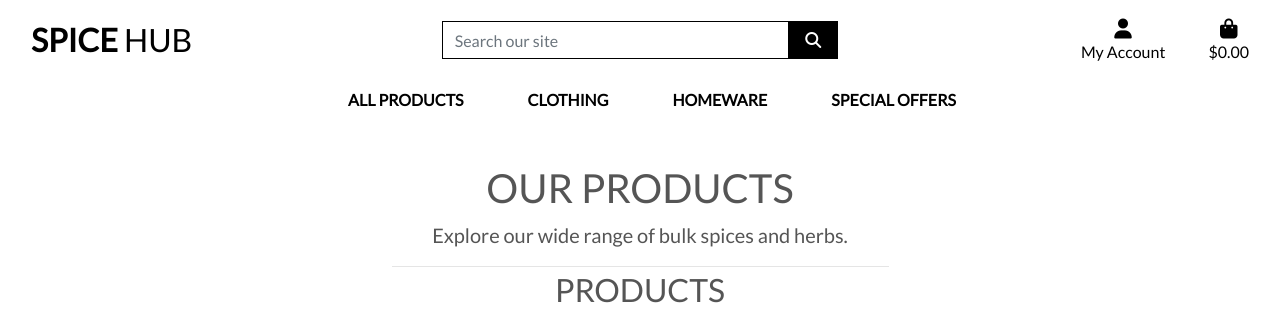
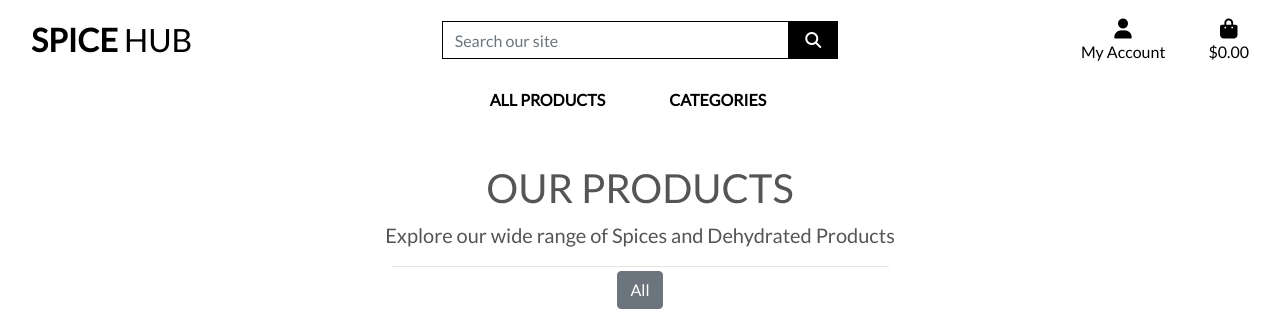
Before and after one commit to pooja-par/spicehub, a Django app: page /products/ in a window 1280 px wide. Shown: the top 318 px of the page. Run offline with Django 3.2, Linux system fonts and the light colour scheme; data comes from the database, SQL or seed files in the repository; some libraries are stand-ins or nearby versions.

Commit message:
Update of product functionality and searchbar

```diff
--- a/products/templates/products/products.html
+++ b/products/templates/products/products.html
@@ -6,7 +6,7 @@
         <div class="row">
             <div class="col text-center">
                 <h1 class="logo-font">Our Products</h1>
-                <p class="lead">Explore our wide range of bulk spices and herbs.</p>
+                <p class="lead">Explore our wide range of Spices and Dehydrated Products</p>
                 <hr class="w-50 mb-1">
             </div>
         </div>
@@ -16,12 +16,6 @@
 {% block content %}
     <div class="overlay"></div>
     <div class="container-fluid">
-        <div class="row mb-4">
-            <div class="col-12 text-center">
-                <h2 class="logo-font">Products</h2>
-                <p>Choose from a variety of premium spices and herbs.</p>
-            </div>
-        </div>
         <!-- Category Filter Section -->
         <div class="row mb-3">
             <div class="col text-center">
--- a/products/views.py
+++ b/products/views.py
@@ -1,21 +1,40 @@
 from django.shortcuts import render, get_object_or_404
 from .models import Product
 
-# Create your views here.
+def all_products(request):
+    """
+    A view to show all products, including sorting and search queries.
+    """
+    products = Product.objects.all()
+    query = request.GET.get('q')
+    category = request.GET.get('category')
+    sort = request.GET.get('sort')
 
-def all_products(request):
-    """ A view to show all products, including sorting and search queries """
-    products = Product.objects.all()
+    if query:
+        products = products.filter(name__icontains=query)
+
+    if category:
+        products = products.filter(category__name=category)
+
+    if sort:
+        if sort == 'price':
+            products = products.order_by('price_per_kg')
+        elif sort == 'rating':
+            products = products.order_by('-rating')
 
     context = {
         'products': products,
+        'search_term': query,
+        'selected_category': category,
     }
 
     return render(request, 'products/products.html', context)
 
 
 def product_detail(request, slug):
-    """ A view to show individual product details """
+    """
+    A view to show individual product details by slug.
+    """
     product = get_object_or_404(Product, slug=slug)
 
     context = {
--- a/templates/includes/main-nav.html
+++ b/templates/includes/main-nav.html
@@ -1,49 +1,23 @@
 <div class="collapse navbar-collapse" id="main-nav">
     <ul class="navbar-nav w-auto mx-auto">
+        <!-- All Products Dropdown -->
         <li class="nav-item dropdown">
             <a class="logo-font font-weight-bold nav-link text-black mr-5" href="#" id="all-products-link" data-toggle="dropdown" aria-haspopup="true" aria-expanded="false">
                 All Products
             </a>
             <div class="dropdown-menu border-0" aria-labelledby="all-products-link">
-                <a href="" class="dropdown-item">By Price</a>
-                <a href="" class="dropdown-item ">By Rating</a>
-                <a href="" class="dropdown-item ">By Category</a>
                 <a href="{% url 'products' %}" class="dropdown-item">All Products</a>
             </div>
         </li>
 
+        <!-- Categories Dropdown -->
         <li class="nav-item dropdown">
-            <a class="logo-font font-weight-bold nav-link text-black mr-5" href="#" id="clothing-link" data-toggle="dropdown" aria-haspopup="true" aria-expanded="false">
-                Clothing
+            <a class="logo-font font-weight-bold nav-link text-black mr-5" href="#" id="categories-link" data-toggle="dropdown" aria-haspopup="true" aria-expanded="false">
+                Categories
             </a>
-            <div class="dropdown-menu border-0" aria-labelledby="clothing-link">
-                <a href="" class="dropdown-item">Activewear &amp; Essentials</a>
-                <a href="" class="dropdown-item">Jeans</a>
-                <a href="" class="dropdown-item">Shirts</a>
-                <a href="" class="dropdown-item">All Clothing</a>
-            </div>
-        </li>
-
-        <li class="nav-item dropdown">
-            <a class="logo-font font-weight-bold nav-link text-black mr-5" href="#" id="homeware-link" data-toggle="dropdown" aria-haspopup="true" aria-expanded="false">
-                Homeware
-            </a>
-            <div class="dropdown-menu border-0" aria-labelledby="homeware-link">
-                <a href="" class="dropdown-item">Bed &amp; Bath</a>
-                <a href="" class="dropdown-item">Kitchen &amp; Dining</a>
-                <a href="" class="dropdown-item">All Homeware</a>
-            </div>
-        </li>
-
-        <li class="nav-item dropdown">
-            <a class="logo-font font-weight-bold nav-link text-black" href="#" id="specials-link" data-toggle="dropdown" aria-haspopup="true" aria-expanded="false">
-                Special Offers
-            </a>
-            <div class="dropdown-menu border-0" aria-labelledby="specials-link">
-                <a href="" class="dropdown-item">New Arrivals</a>
-                <a href="" class="dropdown-item">Deals</a>
-                <a href="" class="dropdown-item">Clearance</a>
-                <a href="" class="dropdown-item">All Specials</a>
+            <div class="dropdown-menu border-0" aria-labelledby="categories-link">
+                <a href="{% url 'products' %}?category=spices" class="dropdown-item">Spices</a>
+                <a href="{% url 'products' %}?category=dehydrated" class="dropdown-item">Dehydrated Products</a>
             </div>
         </li>
     </ul>
--- a/templates/includes/mobile-top-header.html
+++ b/templates/includes/mobile-top-header.html
@@ -1,4 +1,5 @@
 <li class="list-inline-item">
+    <!-- Search Dropdown -->
     <a class="text-black nav-link d-block d-lg-none" href="#" id="mobile-search" data-toggle="dropdown" aria-haspopup="true" aria-expanded="false">
         <div class="text-center">
             <div><i class="fas fa-search fa-lg"></i></div>
@@ -6,11 +7,11 @@
         </div>
     </a>
     <div class="dropdown-menu border-0 w-100 p-3 rounded-0 my-0" aria-labelledby="mobile-search">
-        <form class="form" method="GET" action="">
+        <form class="form" method="GET" action="{% url 'products' %}">
             <div class="input-group w-100">
-                <input class="form-control border border-black rounded-0" type="text" name="q" placeholder="Search our site">
+                <input class="form-control border border-black rounded-0" type="text" name="q" placeholder="Search for spices, herbs, or blends">
                 <div class="input-group-append">
-                    <button class="form-control form-control btn btn-black border border-black rounded-0" type="submit">
+                    <button class="form-control btn btn-black border border-black rounded-0" type="submit">
                         <span class="icon">
                             <i class="fas fa-search"></i>
                         </span>
@@ -21,6 +22,7 @@
     </div>
 </li>
 <li class="list-inline-item dropdown">
+    <!-- User Options Dropdown -->
     <a class="text-black nav-link d-block d-lg-none" href="#" id="user-options" data-toggle="dropdown" aria-haspopup="true" aria-expanded="false">
         <div class="text-center">
             <div><i class="fas fa-user fa-lg"></i></div>
@@ -30,9 +32,8 @@
     <div class="dropdown-menu border-0" aria-labelledby="user-options">
         {% if request.user.is_authenticated %}
             {% if request.user.is_superuser %}
-                <a href="{% url 'account_logout' %}" class="dropdown-item">Product Management</a>
+                <a href="{% url 'admin:index' %}" class="dropdown-item">Admin Dashboard</a>
             {% endif %}
-            <a href="" class="dropdown-item">My Profile</a>
             <a href="{% url 'account_logout' %}" class="dropdown-item">Logout</a>
         {% else %}
             <a href="{% url 'account_signup' %}" class="dropdown-item">Register</a>
@@ -40,6 +41,8 @@
         {% endif %}
     </div>
 </li>
+
+
 <li class="list-inline-item">
     <a class="{% if grand_total %}text-primary font-weight-bold{% else %}text-black{% endif %} nav-link d-block d-lg-none" href="">
         <div class="text-center">
```
